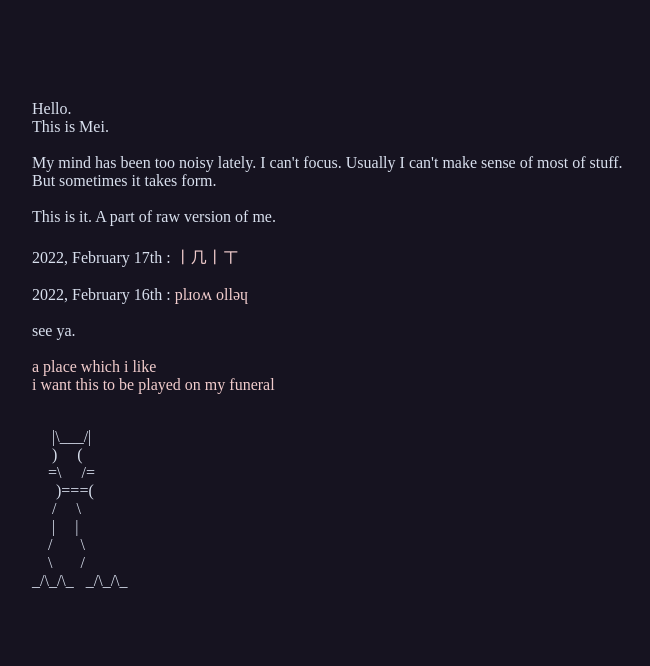
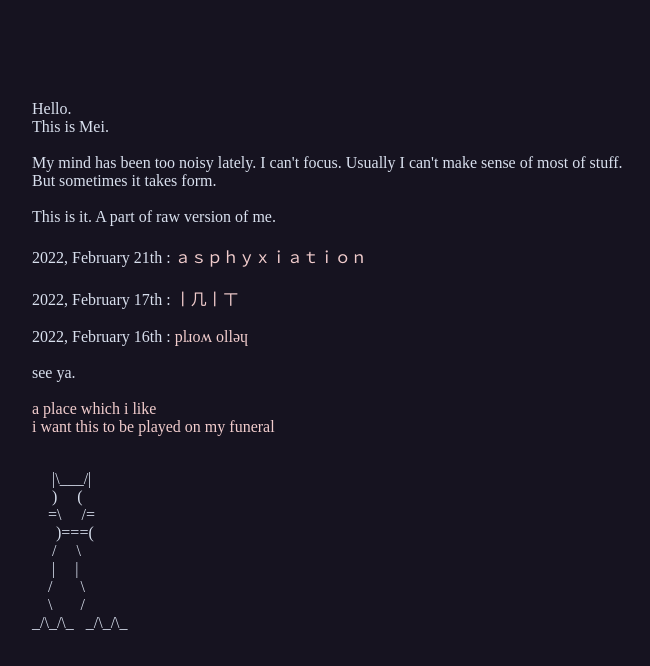
Before and after one commit to mei707i/melancholicmei, a plain HTML site: page home.html in a window 1280 px wide. Shown: the whole page, without its empty margins (108-758 px from the left). Drawn offline with Linux system fonts and the light colour scheme.

Commit message:
Update home.html

```diff
--- a/home.html
+++ b/home.html
@@ -41,6 +41,8 @@
             <br />
             This is it. A part of raw version of me.<br>
             <br />
+            2022, February 21th : <a href="writings/20220221.html">ａｓｐｈｙｘｉａｔｉｏｎ</a><br>
+            <br />
             2022, February 17th : <a href="writings/20220217.html">丨几丨ㄒ</a><br>
             <br />
             2022, February 16th : <a href="writings/20220216.html">plɹoʍ ollǝɥ</a><br>
```
